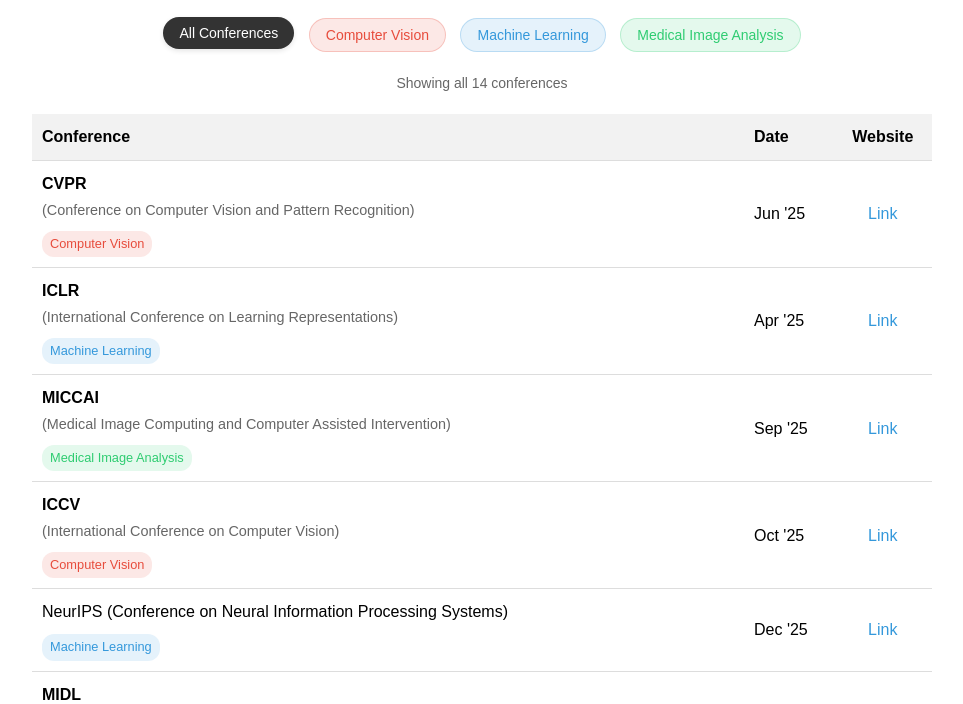
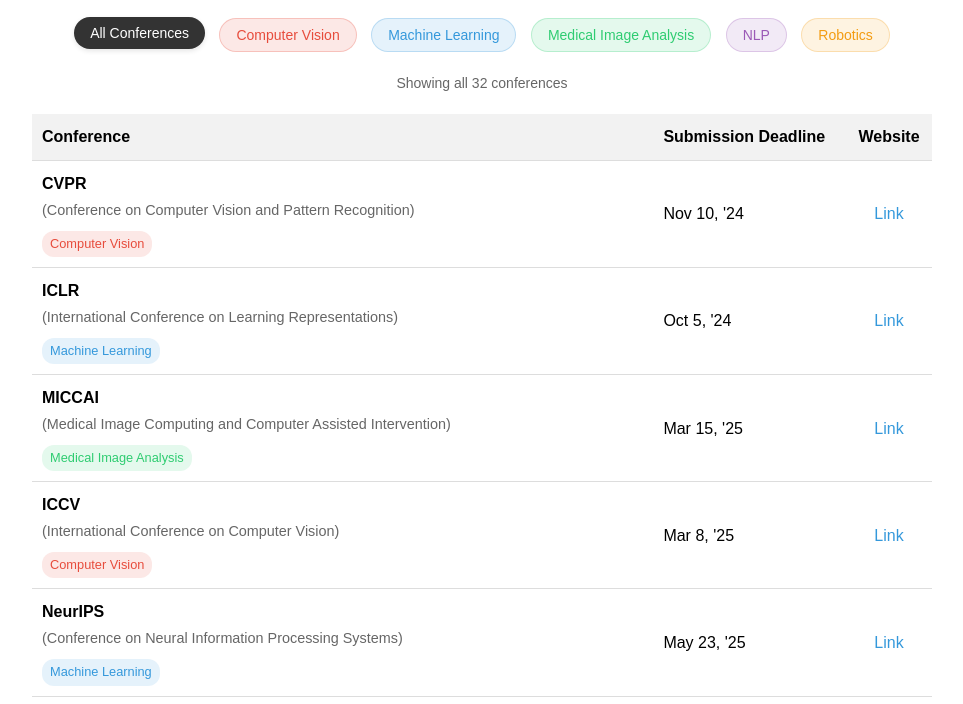
Before and after one commit to aymuos15/Conference-Tracker, a plain HTML site: page index.html in a window 1280 px wide. Shown: the part 96-800 px from the top of the page, without its empty margins (158-1121 px from the left). Drawn offline with Linux system fonts and the light colour scheme.

Commit message:
add lot more confs | contribution guide

```diff
--- a/conferences.json
+++ b/conferences.json
@@ -3,86 +3,194 @@
       {
         "name": "CVPR (Conference on Computer Vision and Pattern Recognition)",
         "categories": ["Computer Vision"],
-        "date": "June 11-15, 2025",
+        "deadline": "November 10, 2024",
         "website": "cvpr.thecvf.com"
       },
       {
         "name": "ICLR (International Conference on Learning Representations)",
         "categories": ["Machine Learning"],
-        "date": "April 24-28, 2025",
+        "deadline": "October 5, 2024",
         "website": "iclr.cc/Conferences/2025"
       },
       {
         "name": "MICCAI (Medical Image Computing and Computer Assisted Intervention)",
         "categories": ["Medical Image Analysis"],
-        "date": "September 23-27, 2025",
+        "deadline": "March 15, 2025",
         "website": "conferences.miccai.org/2025/en/default.asp"
       },
       {
         "name": "ICCV (International Conference on Computer Vision)",
         "categories": ["Computer Vision"],
-        "date": "October 11-17, 2025",
+        "deadline": "March 8, 2025",
         "website": "iccv2025.thecvf.com"
       },
       {
         "name": "NeurIPS (Conference on Neural Information Processing Systems)",
         "categories": ["Machine Learning"],
-        "date": "December 1-7, 2025",
+        "deadline": "May 23, 2025",
         "website": "neurips.cc/Conferences/2025"
       },
       {
         "name": "MIDL (Medical Imaging with Deep Learning)",
         "categories": ["Medical Image Analysis", "Machine Learning"],
-        "date": "July 9-11, 2025",
+        "deadline": "January 21, 2025",
         "website": "2025.midl.io"
       },
       {
         "name": "ECCV (European Conference on Computer Vision)",
         "categories": ["Computer Vision"],
-        "date": "August 18-24, 2025",
+        "deadline": "March 1, 2025",
         "website": "eccv2025.eu"
       },
       {
         "name": "ICML (International Conference on Machine Learning)",
         "categories": ["Machine Learning"],
-        "date": "July 20-26, 2025",
+        "deadline": "February 2, 2025",
         "website": "icml.cc/2025"
       },
       {
         "name": "IPCAI (International Conference on Information Processing in Computer-Assisted Interventions)",
         "categories": ["Medical Image Analysis"],
-        "date": "June 22-23, 2025",
+        "deadline": "January 15, 2025",
         "website": "ipcai2025.org"
       },
       {
         "name": "BMVC (British Machine Vision Conference)",
         "categories": ["Computer Vision"],
-        "date": "September 4-7, 2025",
+        "deadline": "April 30, 2025",
         "website": "bmvc2025.org"
       },
       {
         "name": "MIUA (Medical Image Understanding and Analysis)",
         "categories": ["Medical Image Analysis"],
-        "date": "July 10-12, 2025",
+        "deadline": "March 20, 2025",
         "website": "miua2025.com"
       },
       {
         "name": "ICPR (International Conference on Pattern Recognition)",
         "categories": ["Computer Vision", "Machine Learning"],
-        "date": "August 10-14, 2025",
+        "deadline": "February 15, 2025",
         "website": "icpr2025.org"
       },
       {
         "name": "IPMI (Information Processing in Medical Imaging)",
         "categories": ["Medical Image Analysis"],
-        "date": "June 25-30, 2025",
+        "deadline": "January 10, 2025",
         "website": "ipmi2025.org"
       },
       {
         "name": "ISBI (International Symposium on Biomedical Imaging)",
         "categories": ["Medical Image Analysis"],
-        "date": "April 15-18, 2025",
+        "deadline": "November 20, 2024",
         "website": "2025.biomedicalimaging.org"
+      },
+      {
+        "name": "ACL (Association for Computational Linguistics)",
+        "categories": ["NLP"],
+        "deadline": "February 12, 2025",
+        "website": "2025.aclweb.org"
+      },
+      {
+        "name": "EMNLP (Empirical Methods in Natural Language Processing)",
+        "categories": ["NLP"],
+        "deadline": "May 15, 2025",
+        "website": "2025.emnlp.org"
+      },
+      {
+        "name": "COLING (International Conference on Computational Linguistics)",
+        "categories": ["NLP"],
+        "deadline": "March 30, 2025",
+        "website": "coling2025.org"
+      },
+      {
+        "name": "NAACL (North American Chapter of the Association for Computational Linguistics)",
+        "categories": ["NLP"],
+        "deadline": "January 25, 2025",
+        "website": "2025.naacl.org"
+      },
+      {
+        "name": "EACL (European Chapter of the Association for Computational Linguistics)",
+        "categories": ["NLP"],
+        "deadline": "October 15, 2024",
+        "website": "2025.eacl.org"
+      },
+      {
+        "name": "ICRA (International Conference on Robotics and Automation)",
+        "categories": ["Robotics"],
+        "deadline": "September 15, 2024",
+        "website": "icra2025.org"
+      },
+      {
+        "name": "IROS (International Conference on Intelligent Robots and Systems)",
+        "categories": ["Robotics"],
+        "deadline": "March 1, 2025",
+        "website": "iros2025.org"
+      },
+      {
+        "name": "RSS (Robotics: Science and Systems)",
+        "categories": ["Robotics"],
+        "deadline": "February 1, 2025",
+        "website": "roboticsconference.org/2025"
+      },
+      {
+        "name": "CoRL (Conference on Robot Learning)",
+        "categories": ["Robotics", "Machine Learning"],
+        "deadline": "June 15, 2025",
+        "website": "corl2025.org"
+      },
+      {
+        "name": "AAMAS (International Conference on Autonomous Agents and Multiagent Systems)",
+        "categories": ["Robotics"],
+        "deadline": "December 1, 2024",
+        "website": "aamas2025.org"
+      },
+      {
+        "name": "AAAI (Association for the Advancement of Artificial Intelligence)",
+        "categories": ["Machine Learning"],
+        "deadline": "September 1, 2024",
+        "website": "aaai.org/Conferences/AAAI-25"
+      },
+      {
+        "name": "IJCAI (International Joint Conference on Artificial Intelligence)",
+        "categories": ["Machine Learning"],
+        "deadline": "January 15, 2025",
+        "website": "ijcai-25.org"
+      },
+      {
+        "name": "UAI (Conference on Uncertainty in Artificial Intelligence)",
+        "categories": ["Machine Learning"],
+        "deadline": "February 20, 2025",
+        "website": "auai.org/uai2025"
+      },
+      {
+        "name": "AISTATS (International Conference on Artificial Intelligence and Statistics)",
+        "categories": ["Machine Learning"],
+        "deadline": "October 8, 2024",
+        "website": "aistats.org/aistats2025"
+      },
+      {
+        "name": "WACV (Winter Conference on Applications of Computer Vision)",
+        "categories": ["Computer Vision"],
+        "deadline": "August 25, 2024",
+        "website": "wacv2025.thecvf.com"
+      },
+      {
+        "name": "ACCV (Asian Conference on Computer Vision)",
+        "categories": ["Computer Vision"],
+        "deadline": "July 5, 2025",
+        "website": "accv2025.org"
+      },
+      {
+        "name": "ICIP (International Conference on Image Processing)",
+        "categories": ["Computer Vision"],
+        "deadline": "January 31, 2025",
+        "website": "2025.ieeeicip.org"
+      },
+      {
+        "name": "3DV (International Conference on 3D Vision)",
+        "categories": ["Computer Vision"],
+        "deadline": "July 15, 2025",
+        "website": "3dv2025.com"
       }
     ],
     "categoryColors": {
@@ -97,6 +205,14 @@
       "Medical Image Analysis": {
         "bg": "#2ecc7120",
         "text": "#2ecc71"
+      },
+      "NLP": {
+        "bg": "#9b59b620",
+        "text": "#9b59b6"
+      },
+      "Robotics": {
+        "bg": "#f39c1220",
+        "text": "#f39c12"
       }
     }
   }
--- a/index.html
+++ b/index.html
@@ -14,6 +14,8 @@
         <button class="filter-btn cv" data-category="Computer Vision">Computer Vision</button>
         <button class="filter-btn ml" data-category="Machine Learning">Machine Learning</button>
         <button class="filter-btn med" data-category="Medical Image Analysis">Medical Image Analysis</button>
+        <button class="filter-btn nlp" data-category="NLP">NLP</button>
+        <button class="filter-btn robotics" data-category="Robotics">Robotics</button>
     </div>
 
     <div id="filter-info" class="filter-info"></div>
@@ -22,7 +24,7 @@
         <thead>
             <tr>
                 <th>Conference</th>
-                <th>Date</th>
+                <th>Submission Deadline</th>
                 <th>Website</th>
             </tr>
         </thead>
@@ -81,22 +83,20 @@
                 const nameCell = document.createElement('td');
 
                 // Extract acronym and full name
-                const nameParts = conference.name.match(/^([A-Z]+)(\s?\(.+\))?$/);
-                if (nameParts) {
+                const nameParts = conference.name.split(/\s+(\(.+\))$/);
+                if (nameParts.length > 1) {
                     // Create bold element for acronym
                     const acronym = document.createElement('strong');
-                    acronym.textContent = nameParts[1];
+                    acronym.textContent = nameParts[0];
                     nameCell.appendChild(acronym);
 
-                    // Add full name on new line if it exists
-                    if (nameParts[2]) {
-                        const fullName = document.createElement('div');
-                        fullName.className = 'conference-full-name';
-                        fullName.textContent = nameParts[2].trim();
-                        nameCell.appendChild(fullName);
-                    }
+                    // Add full name on new line
+                    const fullName = document.createElement('div');
+                    fullName.className = 'conference-full-name';
+                    fullName.textContent = nameParts[1].trim();
+                    nameCell.appendChild(fullName);
                 } else {
-                    // Fallback if the regex doesn't match
+                    // Fallback if no parentheses found
                     nameCell.textContent = conference.name;
                 }
 
@@ -113,31 +113,41 @@
                     if (category === 'Computer Vision') categorySpan.classList.add('cv');
                     if (category === 'Machine Learning') categorySpan.classList.add('ml');
                     if (category === 'Medical Image Analysis') categorySpan.classList.add('med');
+                    if (category === 'NLP') categorySpan.classList.add('nlp');
+                    if (category === 'Robotics') categorySpan.classList.add('robotics');
 
                     categoriesDiv.appendChild(categorySpan);
                 });
 
                 nameCell.appendChild(categoriesDiv);
 
-                // Date cell - format to 3 letters for month and 2 digits for year
-                const dateCell = document.createElement('td');
-                const dateText = conference.date.replace(
-                    /(\w+)\s(\d+)-\d+,\s(\d{4})/,
-                    (match, month, day, year) => `${month.substring(0, 3)} '${year.substring(2)}`
+                // Deadline cell - format to short form
+                const deadlineCell = document.createElement('td');
+                const deadlineText = conference.deadline.replace(
+                    /(\w+)\s(\d+),\s(\d{4})/,
+                    (match, month, day, year) => `${month.substring(0, 3)} ${day}, '${year.substring(2)}`
                 );
-                dateCell.textContent = dateText;
+                deadlineCell.textContent = deadlineText;
 
                 // Website cell with link to the actual website
                 const websiteCell = document.createElement('td');
                 const link = document.createElement('a');
-                link.href = `https://${conference.website}`;
+
+                // Ensure the URL has a protocol prefix
+                let websiteUrl = conference.website;
+                if (!websiteUrl.startsWith('http://') && !websiteUrl.startsWith('https://')) {
+                    websiteUrl = 'https://' + websiteUrl;
+                }
+
+                link.href = websiteUrl;
                 link.textContent = 'Link';
                 link.target = '_blank'; // Open in new tab
+                link.rel = "noopener noreferrer"; // Security best practice for external links
                 websiteCell.appendChild(link);
 
                 // Add all cells to the row
                 row.appendChild(nameCell);
-                row.appendChild(dateCell);
+                row.appendChild(deadlineCell);
                 row.appendChild(websiteCell);
 
                 // Add the row to the table
--- a/styles.css
+++ b/styles.css
@@ -49,6 +49,18 @@ h1 {
     border: 1px solid #2ecc7140;
 }
 
+.filter-btn.nlp {
+    background-color: #9b59b620;
+    color: #9b59b6;
+    border: 1px solid #9b59b640;
+}
+
+.filter-btn.robotics {
+    background-color: #f39c1220;
+    color: #f39c12;
+    border: 1px solid #f39c1240;
+}
+
 .filter-btn:hover, .filter-btn.active {
     transform: translateY(-2px);
     box-shadow: 0 2px 5px rgba(0,0,0,0.1);
@@ -71,6 +83,16 @@ h1 {
 
 .filter-btn.med.active {
     background-color: #2ecc71;
+    color: white;
+}
+
+.filter-btn.nlp.active {
+    background-color: #9b59b6;
+    color: white;
+}
+
+.filter-btn.robotics.active {
+    background-color: #f39c12;
     color: white;
 }
 
@@ -133,6 +155,16 @@ a:hover {
     color: #2ecc71;
 }
 
+.nlp {
+    background-color: #9b59b620;
+    color: #9b59b6;
+}
+
+.robotics {
+    background-color: #f39c1220;
+    color: #f39c12;
+}
+
 .hidden {
     display: none;
 }
```
Also changed, not shown: 1 other file.
